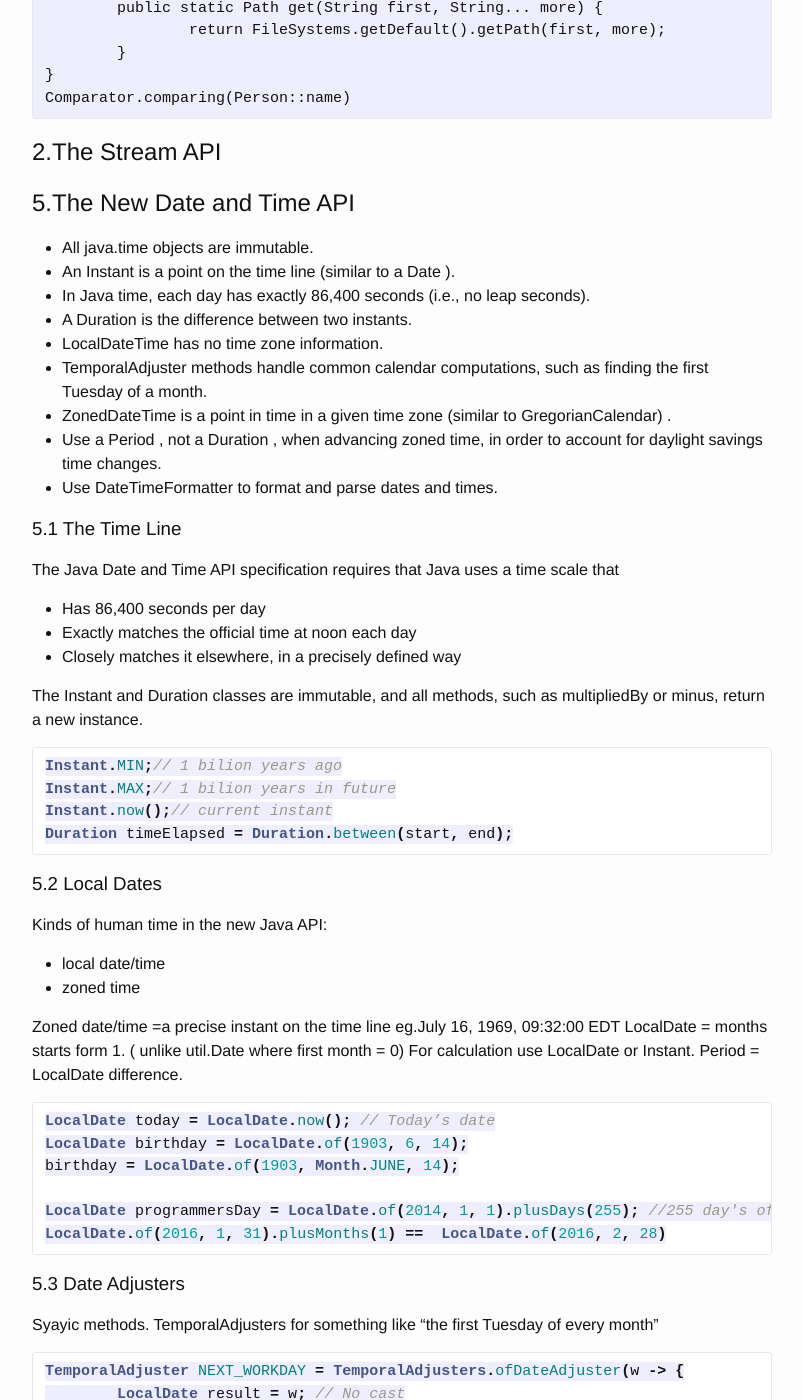
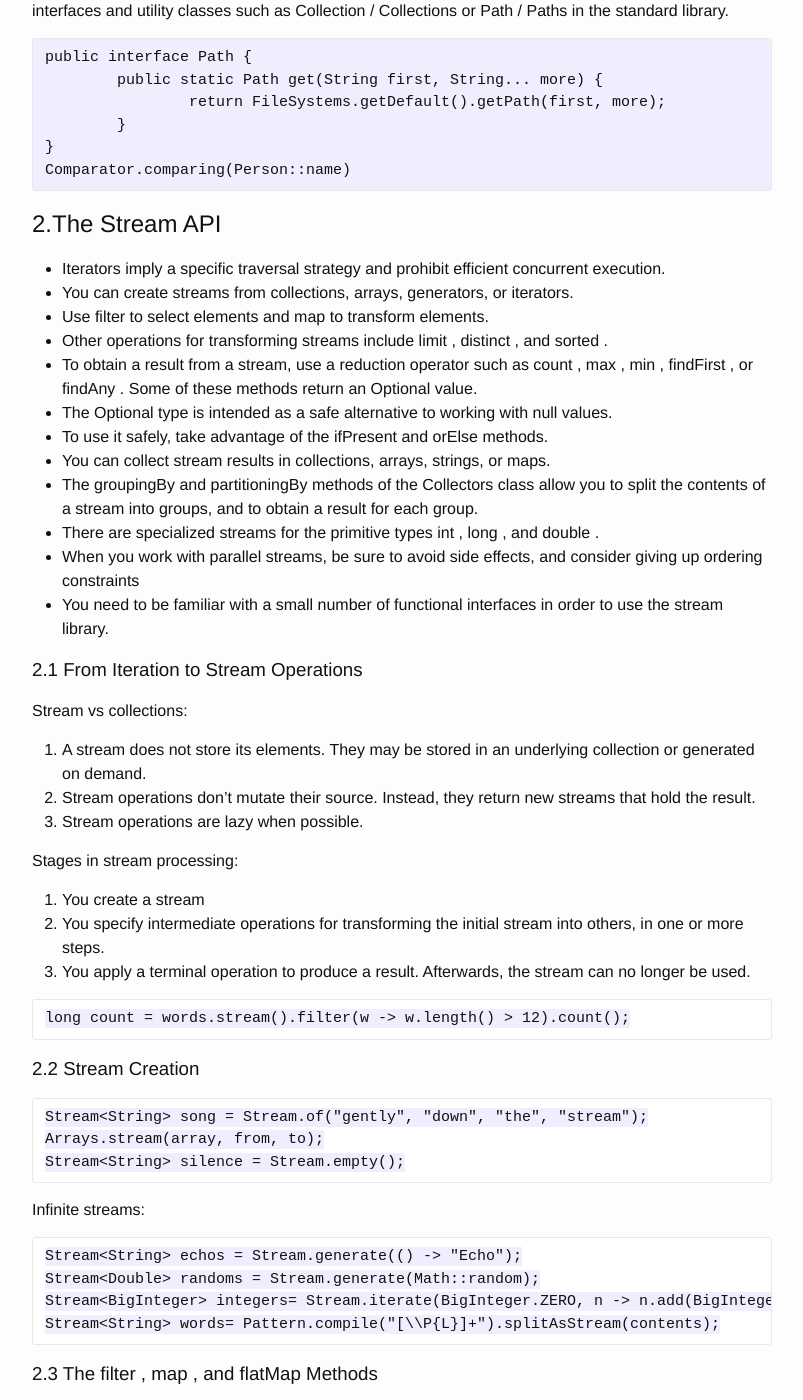
Before and after one commit to predoiua/predoiua.github.io, a Jekyll site: the page built from tutorials/java/java_8_really_impatient/index.md, in a window 1280 px wide and 1400 px high, scrolled down 3049 px. Shown: the whole window, without its empty margins (238-1041 px from the left). Built offline with Jekyll 4.4.1, drawn with Linux system fonts in a browser that asks for light colours; some of the changed text lies outside the part shown.

Commit message:
java wip

```diff
--- a/tutorials/java/java_8_really_impatient/index.md
+++ b/tutorials/java/java_8_really_impatient/index.md
@@ -104,7 +104,7 @@ Up to now, it has been common to place static methods in companion classes.
 You find pairs of interfaces and utility classes such as Collection / Collections or Path / Paths in the standard library.
 
 ~~~java8
-public inerface Path {
+public interface Path {
 	public static Path get(String first, String... more) {
 		return FileSystems.getDefault().getPath(first, more);
 	}
@@ -114,6 +114,52 @@ Comparator.comparing(Person::name)
 
 ## 2.The Stream API
 
+- Iterators imply a specific traversal strategy and prohibit efficient concurrent execution.
+- You can create streams from collections, arrays, generators, or iterators.
+- Use filter to select elements and map to transform elements.
+- Other operations for transforming streams include limit , distinct , and sorted .
+- To obtain a result from a stream, use a reduction operator such as count , max , min , findFirst , or findAny . Some of these methods return an Optional value.
+- The Optional type is intended as a safe alternative to working with null values.
+- To use it safely, take advantage of the ifPresent and orElse methods.
+- You can collect stream results in collections, arrays, strings, or maps.
+- The groupingBy and partitioningBy methods of the Collectors class allow you to split the contents of a stream into groups, and to obtain a result for each group.
+- There are specialized streams for the primitive types int , long , and double .
+- When you work with parallel streams, be sure to avoid side effects, and consider giving up ordering constraints
+- You need to be familiar with a small number of functional interfaces in order to use the stream library.
+
+### 2.1 From Iteration to Stream Operations
+
+Stream vs collections:
+1. A stream does not store its elements. They may be stored in an underlying collection or generated on demand.
+2. Stream operations don’t mutate their source. Instead, they return new streams that hold the result.
+3. Stream operations are lazy when possible.
+
+Stages in stream processing:
+1. You create a stream
+2. You specify intermediate operations for transforming the initial stream into others, in one or more steps.
+3. You apply a terminal operation to produce a result. Afterwards, the stream can no longer be used.
+
+~~~
+long count = words.stream().filter(w -> w.length() > 12).count();
+~~~
+
+### 2.2 Stream Creation
+
+~~~
+Stream<String> song = Stream.of("gently", "down", "the", "stream");
+Arrays.stream(array, from, to);
+Stream<String> silence = Stream.empty();
+~~~
+
+Infinite streams:
+
+~~~
+Stream<String> echos = Stream.generate(() -> "Echo");
+Stream<Double> randoms = Stream.generate(Math::random);
+Stream<BigInteger> integers= Stream.iterate(BigInteger.ZERO, n -> n.add(BigInteger.ONE));
+Stream<String> words= Pattern.compile("[\\P{L}]+").splitAsStream(contents);
+~~~
+### 2.3 The filter , map , and flatMap Methods
 
 ## 5.The New Date and Time API
 
```
